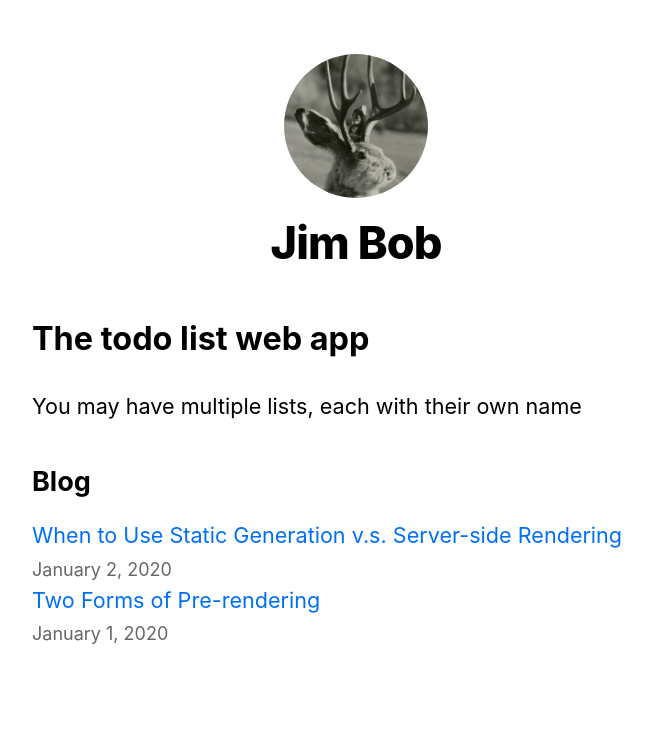
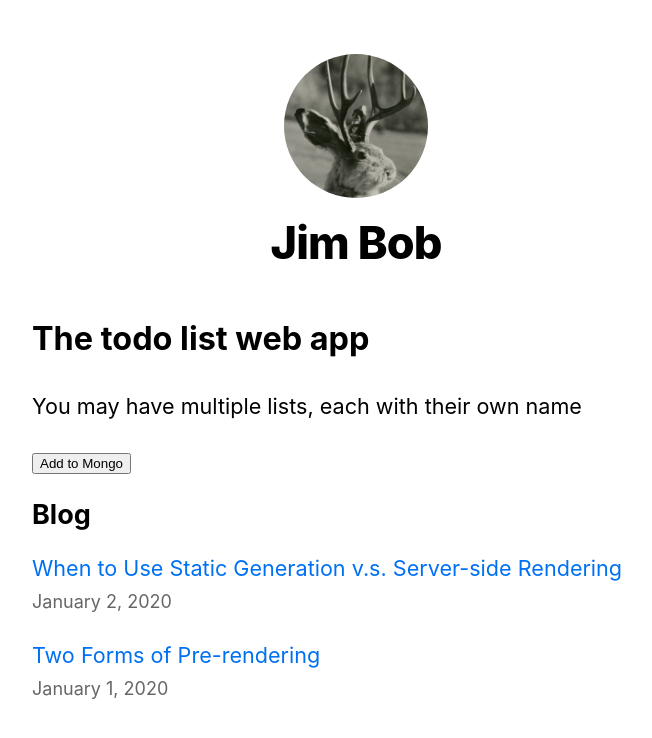
Before and after one commit to BrandtDavis/todo-app, a Next.js app in the folder client/: page / in a window 1280 px wide. Shown: the top 738 px of the page, without its empty margins (284-936 px from the left). Built offline with nearby package versions, Linux system fonts and the light colour scheme.

Commit message:
Add button to call basic API

```diff
--- a/client/pages/index.tsx
+++ b/client/pages/index.tsx
@@ -5,6 +5,7 @@ import utilStyles from '../styles/utils.module.css';
 import { getSortedCollectionsData } from '../lib/collections';
 import { GetStaticProps, GetStaticPaths, GetServerSideProps} from 'next';
 import Date from '../components/date'
+
 
 export default function Home({ allCollectionsData }:
   { allCollectionsData: {
@@ -14,6 +15,23 @@ export default function Home({ allCollectionsData }:
   }[]
 }) {
   console.log(allCollectionsData)
+
+
+  const createTest = async () => {
+    const res = await fetch('/api/test/add', {
+      method: 'POST',
+      headers: {
+        'Content-Type': 'application/json',
+      },
+      body: JSON.stringify({
+        name: 'Name',
+        numItems: 160,
+      })
+    })
+    const data = await res.json();
+    console.log(data)
+  }
+
   return (
     <Layout home>
       <Head>
@@ -22,13 +40,15 @@ export default function Home({ allCollectionsData }:
       <section className={utilStyles.headingMd}>
         <h1>The todo list web app</h1>
         <p>You may have multiple lists, each with their own name</p>
+
+        <button onClick={createTest}>Add to Mongo</button>
       </section>
 
       <section className={`${utilStyles.headingMd} ${utilStyles.padding1px}`}>
         <h2 className={utilStyles.headingLg}>Blog</h2>
         <ul className={utilStyles.list}>
           {allCollectionsData.map(({ id, date, title }) => (
-            <li className={utilStyles.lisdtItem} key={id}>
+            <li className={utilStyles.listItem} key={id}>
              <Link href={`/collections/${id}`}>{title}</Link>
               <br />
               <small className={utilStyles.lightText}>
```
